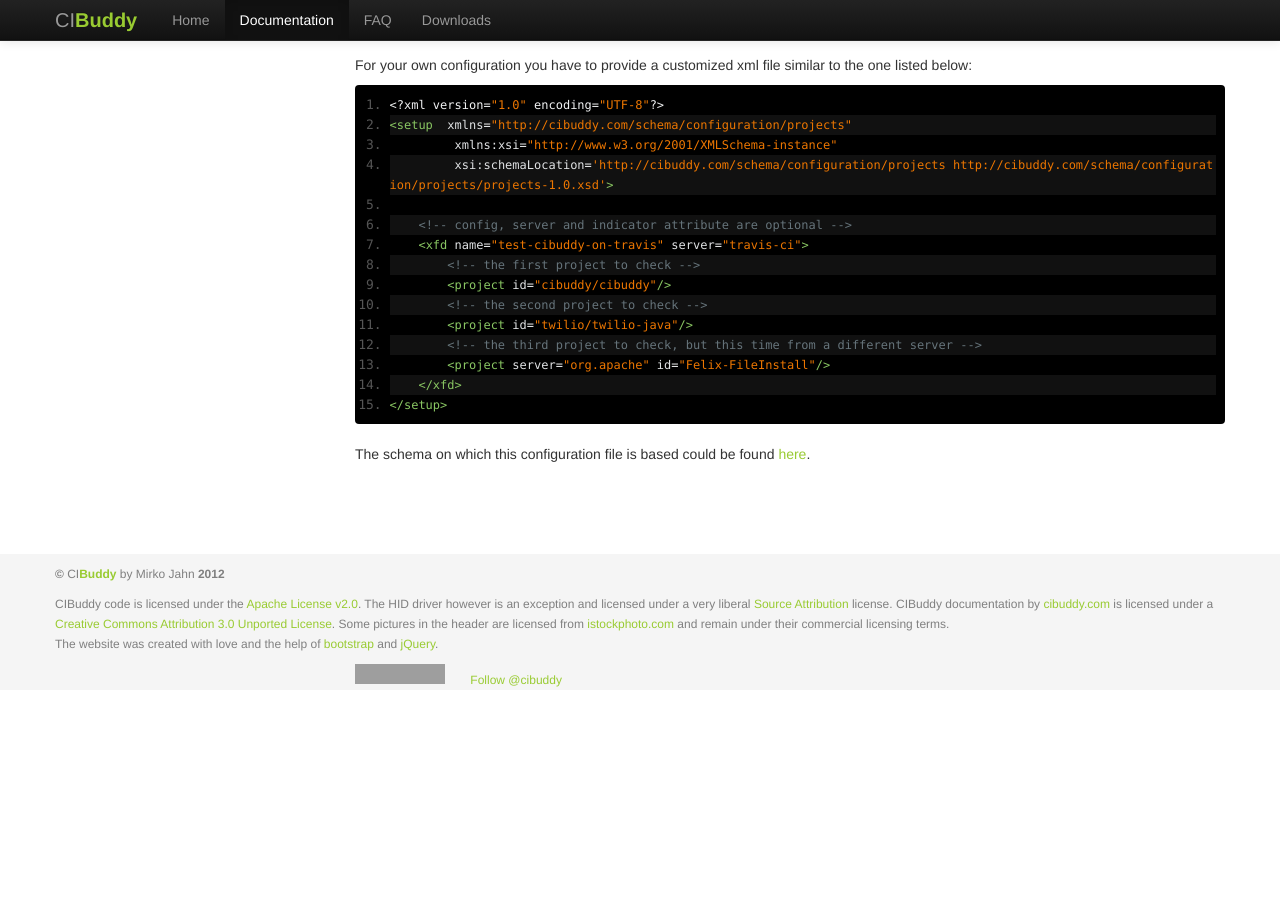
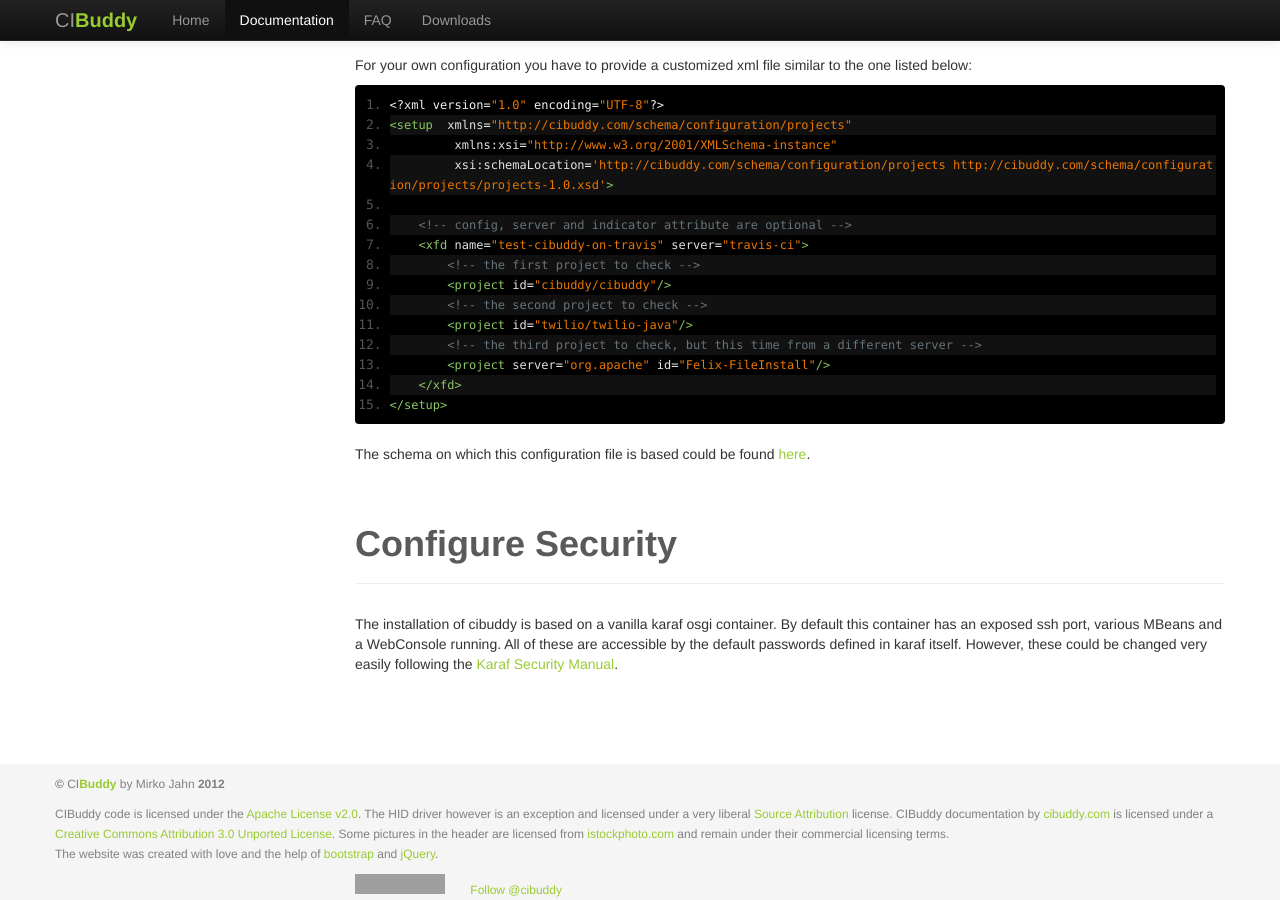
Before and after one commit to cibuddy/cibuddy.github.com, a Jekyll site: the page built from documentation.html, in a window 1280 px wide and 900 px high, scrolled down 3255 px. Built offline with Jekyll 4.4.1, drawn with Linux system fonts in a browser that asks for light colours; Markdown is read by kramdown in place of the engine named in the settings; comment, search, counter and statistics services are not loaded; before the commit the page ends 3945 px from its top, so only the background shows below that; some of the changed text lies outside the part shown; grey boxes are pictures that could not be loaded.

Commit message:
Added documentation to foster awareness for Security

```diff
--- a/documentation.html
+++ b/documentation.html
@@ -33,6 +33,7 @@
                         <li><a href="#oss_server"><i class="icon-chevron-right"></i> Point to an OSS CI Server</a></li>
                         <li><a href="#def_test_server"><i class="icon-chevron-right"></i> Point to your CI Backend</a></li>
                         <li><a href="#def_test_conf"><i class="icon-chevron-right"></i> Defining a Test Configuration</a></li>
+                        <li><a href="#conf_security"><i class="icon-chevron-right"></i> Securing the installation</a></li>
                     </ul>
                 </div>
                 <div class="span9">
@@ -182,6 +183,14 @@
 &lt;/setup&gt;</code></pre>
                       <p>The schema on which this configuration file is based could be found <a href="https://github.com/cibuddy/cibuddy/blob/master/main/project.configuration/src/main/resources/projects-1.0.xsd">here</a>.</p>
                   </section>
+                  <section id="doc_security">
+                    <div class="page-header">
+                      <h1>Configure Security</h1>
+                    </div>
+                    <p>
+                      The installation of cibuddy is based on a vanilla karaf osgi container. By default this container has an exposed ssh port, various MBeans and a WebConsole running. All of these are accessible by the default passwords defined in karaf itself. However, these could be changed very easily following the <a href="http://karaf.apache.org/manual/2.3.0/users-guide/security.html">Karaf Security Manual</a>.
+                    </p>
+                  </section>
                 </div>
             </div>
         </div> <!-- container -->
```
